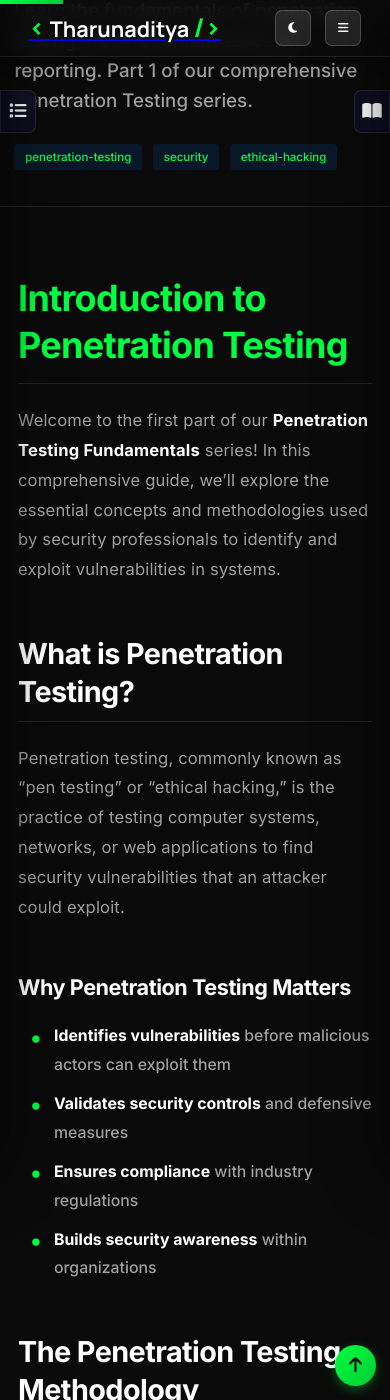
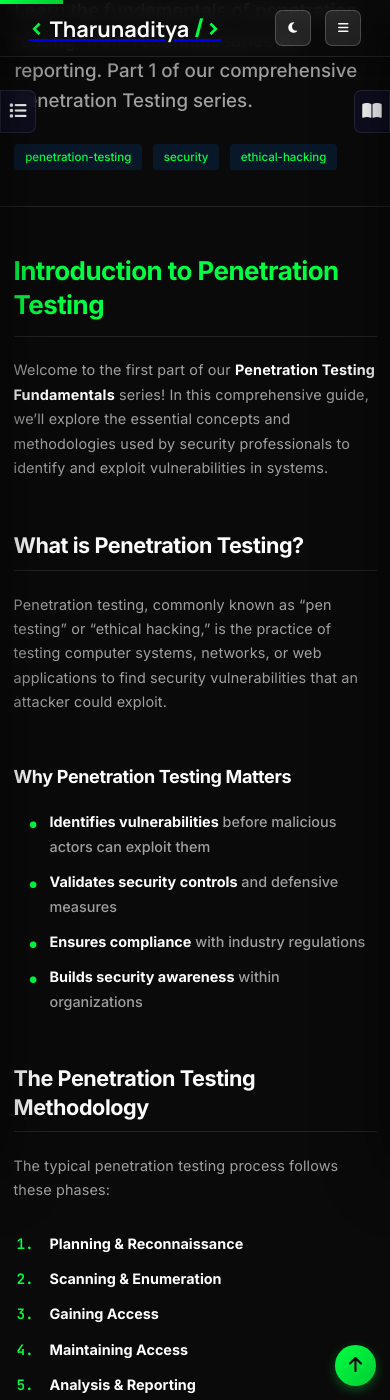
Before and after one commit to Tharunaditya/tharunaditya.github.io, a Jekyll site: the page built from _posts/2026-01-25-pentesting-fundamentals-part-1.md, in a window 390 px wide and 1400 px high, scrolled down 548 px. Built offline with Jekyll 4.4.1, drawn with Linux system fonts in a browser that asks for light colours; nearby versions of some CDN libraries; comment, search, counter and statistics services are not loaded.

Commit message:
FIX: Deep Research Mobile Responsiveness & sidebar UX - JS: Added logic to auto-close Sidebars (TOC/Series) when ANY link is clicked on mobile (<=1400px) - JS: Fixed breakpoint mismatch between CSS (1400px) and JS (992px) to ensure seamless experience - CSS: Added dedicated Mobile Typography media query (max-width: 768px) - CSS: Scaled down H1/H2 font sizes for phone screens to prevent overflowing - CSS: Adjusted mobile padding for better reading area usage

```diff
--- a/assets/css/blog.css
+++ b/assets/css/blog.css
@@ -3154,3 +3154,44 @@ code[class*="language-"] {
 .giscus {
     margin-top: 1rem;
 }
+
+
+/* ============================================
+   MOBILE TYPOGRAPHY REFINEMENTS
+============================================ */
+@media (max-width: 768px) {
+    .content-wrapper h1 {
+        font-size: 1.8rem; /* Smaller H1 for mobile */
+        margin-top: 2rem;
+    }
+
+    .content-wrapper h2 {
+        font-size: 1.5rem;
+    }
+
+    .content-wrapper h3 {
+        font-size: 1.25rem;
+    }
+
+    .content-wrapper p,
+    .content-wrapper li {
+        font-size: 1rem; /* Standard readable size */
+        line-height: 1.7;
+    }
+
+    .blog-layout-container {
+        padding: 0 15px; /* Slightly less padding on small screens */
+    }
+
+    .blog-layout-grid {
+        padding-top: 20px;
+        padding-bottom: 40px;
+    }
+
+    /* Ensure sidebars cover full width on small phones */
+    .toc-sidebar-static,
+    .series-sidebar-static {
+        width: 85vw;
+        max-width: 300px;
+    }
+}
--- a/assets/js/blog.js
+++ b/assets/js/blog.js
@@ -106,6 +106,23 @@ class BlogEnhancements {
                 this.closeSidebar('series');
             });
         }
+
+        // Generic Mobile: Close sidebar when ANY link inside it is clicked
+        // This ensures better UX for TOC anchors and Series navigation
+        [this.tocSidebar, this.seriesSidebar].forEach(sidebar => {
+            if (sidebar) {
+                sidebar.addEventListener('click', (e) => {
+                    // Check if clicked element is a link or inside a link
+                    if (e.target.closest('a')) {
+                        // Check if we are in mobile/tablet mode (1400px breakpoint from CSS)
+                        if (window.innerWidth <= 1400) {
+                            if (sidebar === this.tocSidebar) this.closeSidebar('toc');
+                            if (sidebar === this.seriesSidebar) this.closeSidebar('series');
+                        }
+                    }
+                });
+            }
+        });
     }
 
     toggleSidebar(type) {
@@ -223,10 +240,14 @@ class BlogEnhancements {
                         behavior: 'smooth'
                     });
 
-                    // Close sidebar on mobile after click (only if using old sidebar drawer)
-                    if (!isStatic && window.innerWidth <= 992) {
+                    // Close sidebar on mobile after click
+                    // Now handled by generic listener in initCollapsibleSidebars
+                    // leaving empty for reference or specific overriding if needed
+                    /*
+                    if (window.innerWidth <= 1400) {
                         this.closeSidebar('toc');
                     }
+                    */
                 }
             });
         });
```
